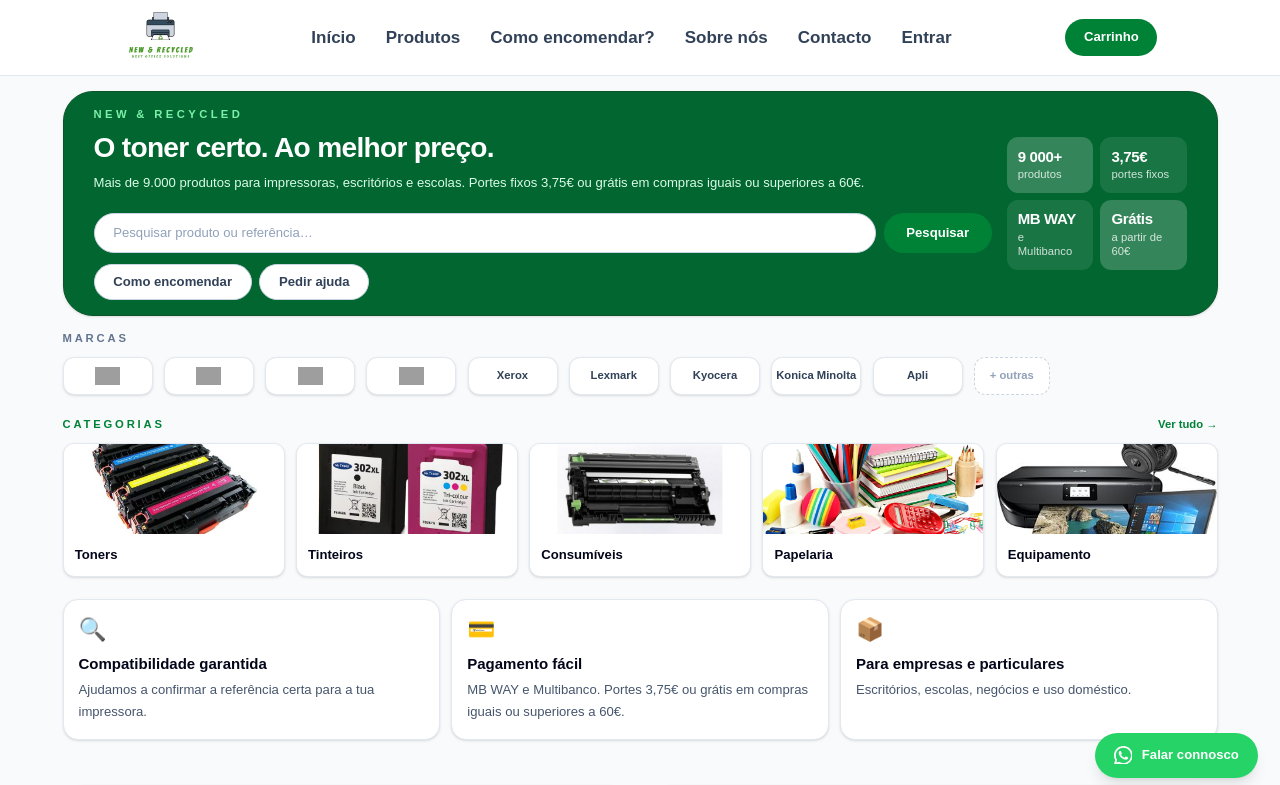
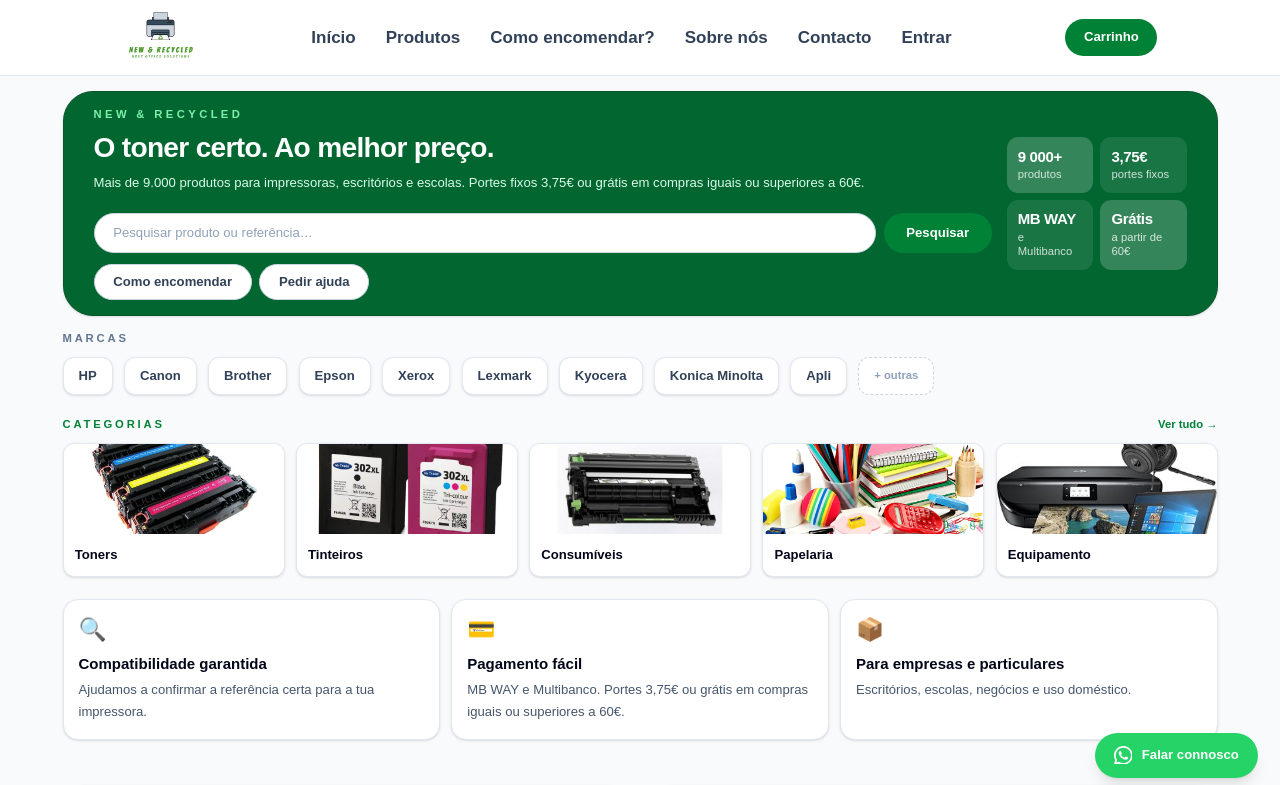
Before and after one commit to inesmachado15/new-recycled, a Next.js app: page / in a window 1280 px wide. Shown: the top 785 px of the page. Built offline with nearby package versions, Linux system fonts and the light colour scheme; no server answers; grey boxes are pictures that could not be loaded.

Commit message:
Marcas só com texto, tamanho uniforme

```diff
--- a/app/page.tsx
+++ b/app/page.tsx
@@ -42,15 +42,15 @@
 ];
 
 const marcas = [
-  { nome: "HP", href: "/produtos?marca=HP", logo: "https://cdn.simpleicons.org/hp/000000" },
-  { nome: "Canon", href: "/produtos?marca=Canon", logo: "https://cdn.simpleicons.org/canon/000000" },
-  { nome: "Brother", href: "/produtos?marca=Brother", logo: "https://cdn.simpleicons.org/brother/000000" },
-  { nome: "Epson", href: "/produtos?marca=Epson", logo: "https://cdn.simpleicons.org/epson/000000" },
-  { nome: "Xerox", href: "/produtos?marca=Xerox", logo: null },
-  { nome: "Lexmark", href: "/produtos?marca=Lexmark", logo: null },
-  { nome: "Kyocera", href: "/produtos?marca=Kyocera", logo: null },
-  { nome: "Konica Minolta", href: "/produtos?marca=Konica Minolta", logo: null },
-  { nome: "Apli", href: "/produtos?marca=Apli", logo: null },
+  { nome: "HP", href: "/produtos?marca=HP" },
+  { nome: "Canon", href: "/produtos?marca=Canon" },
+  { nome: "Brother", href: "/produtos?marca=Brother" },
+  { nome: "Epson", href: "/produtos?marca=Epson" },
+  { nome: "Xerox", href: "/produtos?marca=Xerox" },
+  { nome: "Lexmark", href: "/produtos?marca=Lexmark" },
+  { nome: "Kyocera", href: "/produtos?marca=Kyocera" },
+  { nome: "Konica Minolta", href: "/produtos?marca=Konica Minolta" },
+  { nome: "Apli", href: "/produtos?marca=Apli" },
 ];
 
 const corMarca = (i: number) =>
@@ -129,13 +129,9 @@
               <Link
                 key={m.nome}
                 href={m.href}
-                className="flex h-10 w-24 items-center justify-center rounded-xl border border-slate-200 bg-white shadow-sm transition hover:-translate-y-0.5 hover:shadow-md"
+                className="flex h-10 items-center justify-center rounded-xl border border-slate-200 bg-white px-4 text-sm font-bold text-slate-700 shadow-sm transition hover:-translate-y-0.5 hover:border-green-600 hover:text-green-700 hover:shadow-md"
               >
-                {m.logo ? (
-                  <img src={m.logo} alt={m.nome} className="h-5 w-16 object-contain" />
-                ) : (
-                  <span className="text-xs font-bold text-slate-700">{m.nome}</span>
-                )}
+                {m.nome}
               </Link>
             ))}
             <Link
```
